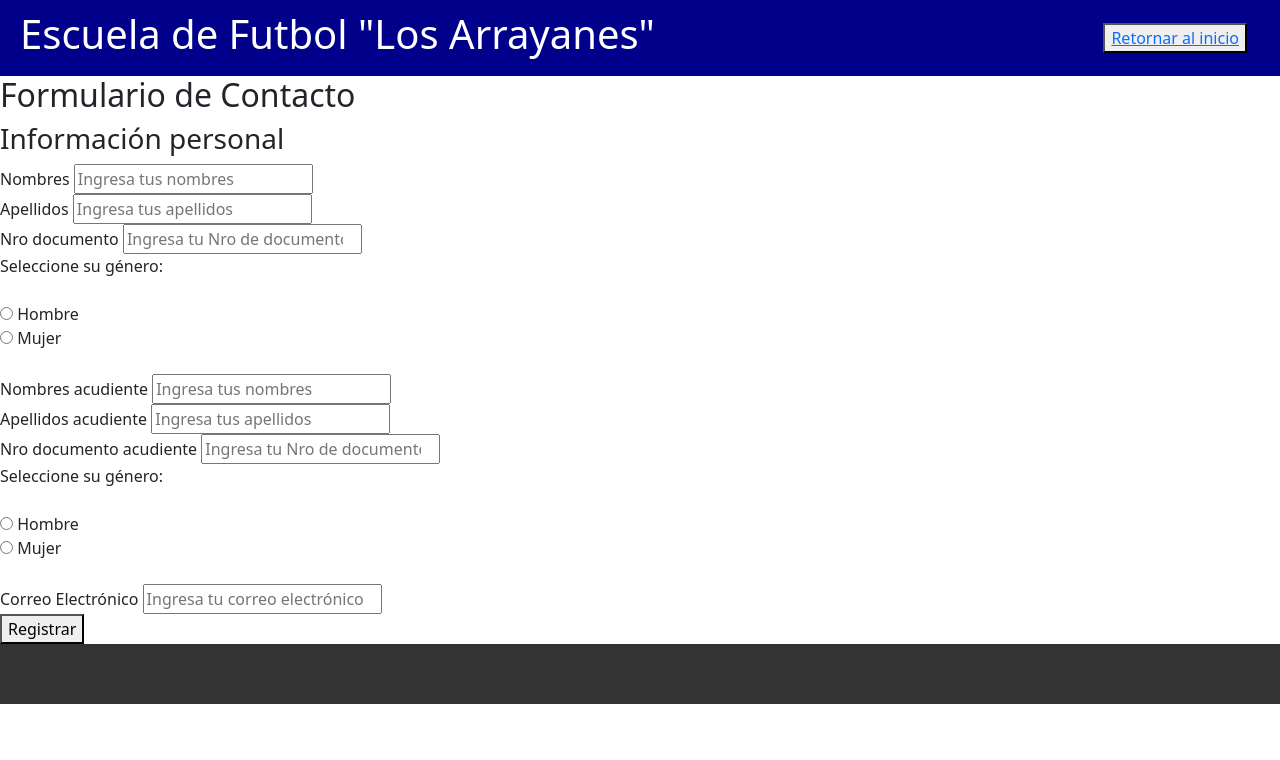
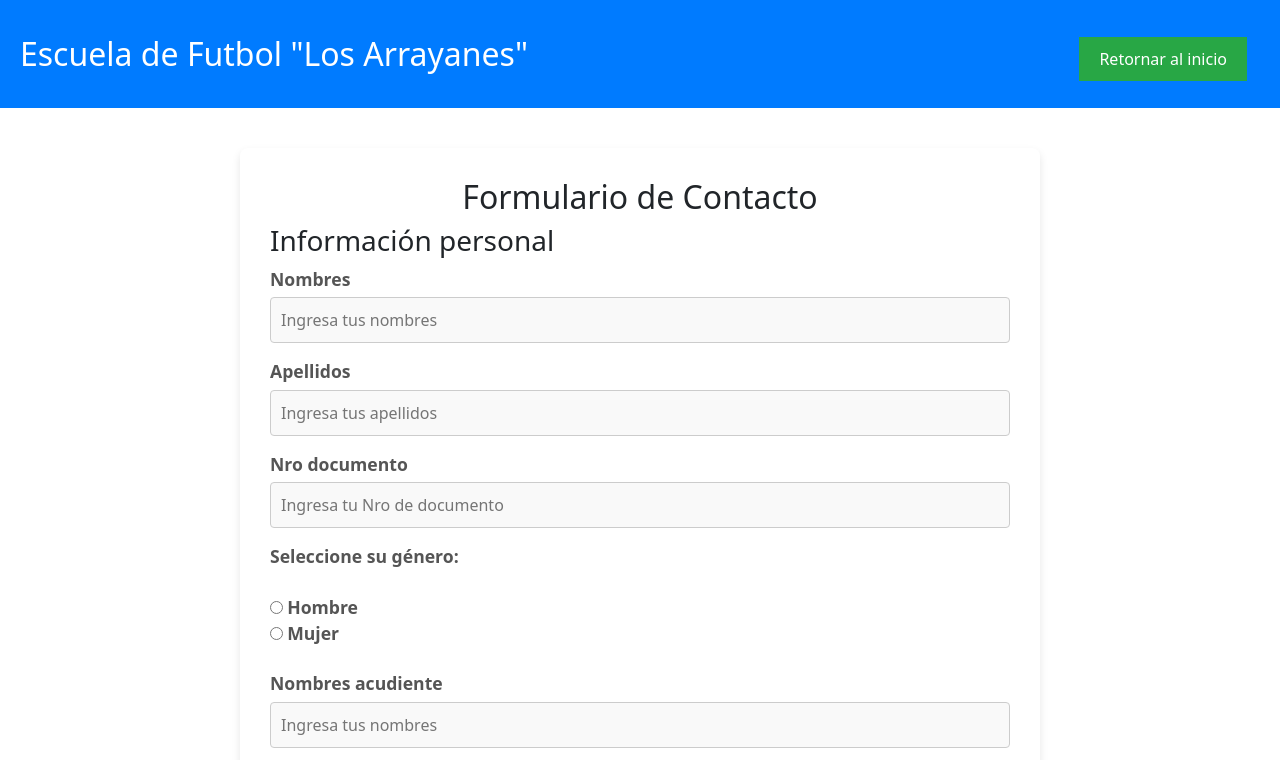
Before and after one commit to jamayaca86/losarrayanesweb.com, a plain HTML site: page register.html in a window 1280 px wide. Shown: the top 760 px of the page. Drawn offline with nearby package versions, Linux system fonts and the light colour scheme.

Commit message:
Update styles.css

```diff
--- a/css/styles.css
+++ b/css/styles.css
@@ -110,3 +110,129 @@ footer .footer-text {
     font-size: 14px;
     color: #bbb;
 }
+/* Estilos generales para el formulario */
+body {
+    font-family: 'Arial', sans-serif;
+    background-color: #f4f7fc;
+    margin: 0;
+    padding: 0;
+}
+
+header {
+    background-color: #007bff;
+    color: white;
+    padding: 20px;
+    text-align: center;
+}
+
+header h1 {
+    margin: 0;
+    font-size: 2rem;
+}
+
+header .btn-toggle {
+    background-color: #28a745;
+    border: none;
+    padding: 10px 20px;
+    margin-top: 10px;
+    font-size: 1rem;
+}
+
+header .btn-toggle a {
+    color: white;
+    text-decoration: none;
+}
+
+header .btn-toggle:hover {
+    background-color: #218838;
+}
+
+/* Estilos para el contenedor del formulario */
+.container-b {
+    background-color: white;
+    border-radius: 8px;
+    box-shadow: 0 4px 8px rgba(0, 0, 0, 0.1);
+    padding: 30px;
+    max-width: 800px;
+    margin: 40px auto;
+}
+
+h2 {
+    text-align: center;
+    font-size: 1.8rem;
+    color: #333;
+}
+
+h3 {
+    color: #333;
+    font-size: 1.3rem;
+    margin-bottom: 15px;
+}
+
+/* Estilos para los campos de entrada */
+.form-group {
+    margin-bottom: 15px;
+}
+
+label {
+    font-size: 1.1rem;
+    font-weight: bold;
+    color: #555;
+}
+
+input[type="text"],
+input[type="number"],
+input[type="email"],
+input[type="radio"] {
+    width: 100%;
+    padding: 10px;
+    margin-top: 5px;
+    border: 1px solid #ccc;
+    border-radius: 4px;
+    font-size: 1rem;
+    background-color: #f9f9f9;
+}
+
+input[type="radio"] {
+    width: auto;
+}
+
+input[type="text"]:focus,
+input[type="number"]:focus,
+input[type="email"]:focus {
+    border-color: #007bff;
+    outline: none;
+}
+
+input[type="radio"]:focus {
+    outline: none;
+}
+
+/* Estilo de los botones de radio */
+input[type="radio"] + label {
+    margin-right: 20px;
+}
+
+button[type="submit"] {
+    background-color: #007bff;
+    color: white;
+    border: none;
+    padding: 12px 25px;
+    border-radius: 4px;
+    font-size: 1.1rem;
+    cursor: pointer;
+    width: 100%;
+    margin-top: 20px;
+}
+
+button[type="submit"]:hover {
+    background-color: #0056b3;
+}
+
+footer {
+    text-align: center;
+    padding: 20px;
+    background-color: #f1f1f1;
+    color: #333;
+    margin-top: 40px;
+}
```
